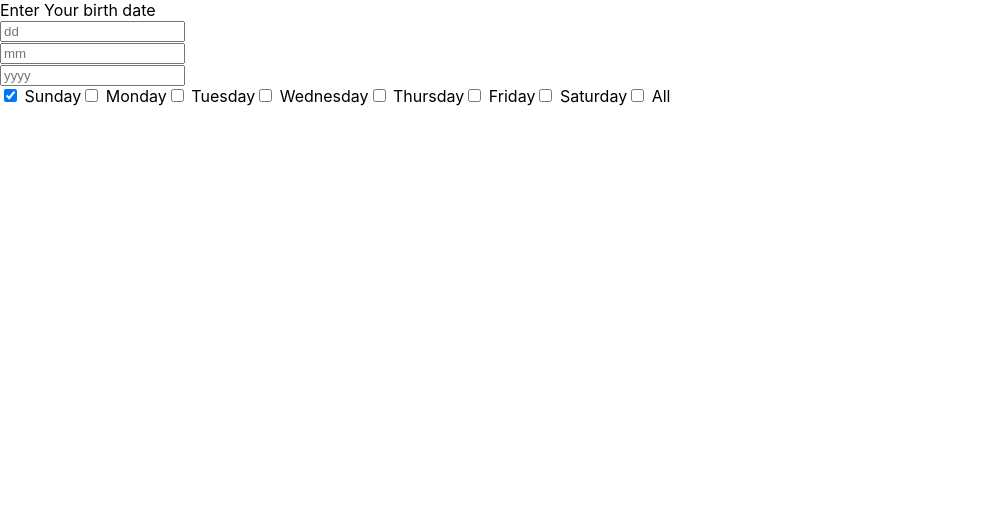
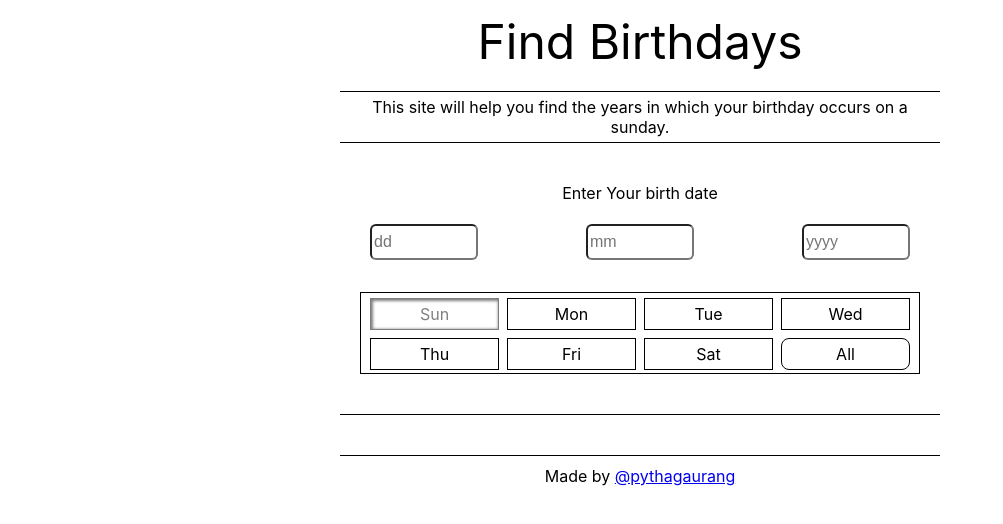
Before and after one commit to pythagaurang/find-birthday, a React (Create React App) app in the folder WEB/sunday-birthday/: page / in a window 1280 px wide. Shown: the top 524 px of the page, without its empty margins (0-1003 px from the left). Built offline with nearby package versions, Linux system fonts and the light colour scheme.

Commit message:
added css

```diff
--- a/WEB/sunday-birthday/src/App.css
+++ b/WEB/sunday-birthday/src/App.css
@@ -0,0 +1,127 @@
+@media only screen and (max-width: 480px){
+  .App{
+    max-width: 100%;
+  }
+}
+
+@media only screen and (min-width: 480px){
+  .App{
+    max-width: 600px;
+  }
+}
+
+.App{
+  margin: auto;
+}
+.title-logo{
+  font-size: 3em;
+  text-align: center;
+  display: flex;
+  justify-content: center;
+  flex-direction: column;
+  height: 80px;
+  padding: 1px 1px 10px 1px;
+  border-bottom: 1px solid black;
+}
+
+.description{
+  text-align: center;
+  padding: 5px;
+  border-bottom: 1px solid black;
+}
+
+.getDateText{
+  text-align: center;
+}
+.getDate{
+  margin: 40px 30px 10px 30px;
+}
+.getDateInputs{
+  display: flex;
+  flex-direction: row;
+  justify-content: space-between;
+}
+.getDateInput{
+  width: max-content;
+}
+.getDateInput>input{
+  width: 100px;
+  height: 30px;
+  font-size: 1em;
+  border-radius: 6px;
+}
+
+.inputError{
+  font-size: 0.9em;
+  height: 21px;
+}
+
+.invalidDateError{
+  padding-top: 2px;
+  text-align: center;
+}
+.getWeekdays{
+  border: 1px solid black;
+  margin: 20px 20px 5px 20px;
+  padding: 5px 5px;
+  display: flex;
+  flex-direction: column;
+  justify-content: space-between;
+  height: 70px;
+}
+.getWeekdaysRow{
+  display: flex;
+  flex-direction: row;
+  justify-content: space-between;
+}
+.getWeekdaysInput{
+  flex: 1;
+  margin: 0px 4px;
+  width:auto;
+  height:30px;
+}
+.getWeekdays>input, .getWeekdaysInput>input{
+  display: none;
+}
+.getWeekdaysInput>label{
+  align-items: center;
+  text-align: center;
+  display: flex;
+  flex-direction: column;
+  justify-content: center;
+  width: inherit;
+  height: inherit;
+  border: 1px solid black;
+
+}
+.getWeekdaysInput>input:checked+label{
+  box-shadow: 1px 1px 3px 1px inset;
+  opacity: 0.5;
+}
+.getWeekdaysInput.all label{
+  border-radius: 8px;
+}
+.showBD{
+  border-top: 1px solid black;
+  border-bottom: 1px solid black;
+  margin: 40px 0px 0px 0px;
+  padding: 20px 10px 20px 10px;
+  text-align: center;
+}
+.showBDEachDay{
+  border: 1px solid black;
+  box-shadow: 3px 3px 3px 1px grey;
+  margin: 10px;
+  padding: 15px 10px;
+}
+.showBDWeekday{
+  font-size: 1.2em;
+  margin-bottom: 5px;
+}
+.footer{
+  height: 40px;
+  display: flex;
+  justify-content: center;
+  flex-direction: column;
+  text-align: center;
+}
--- a/WEB/sunday-birthday/src/App.js
+++ b/WEB/sunday-birthday/src/App.js
@@ -34,7 +34,7 @@ function App() {
   const validDate = (day, month, year) => {
     let dt = new Date(year, month - 1, day),
       valid;
-    if (dt.getDate() !== day || dt.getMonth()!==(month-1)) {
+    if (dt.getDate() !== day || dt.getMonth()!==(month-1) || dt.getFullYear()!==year) {
       valid = false;
     } else {
       valid = true;
@@ -61,7 +61,7 @@ function App() {
     setErrorMessage("");
     if (!day || !year || !month || hasError) {
     } else if(!validDate(day, month, year)) {
-      setErrorMessage("Invalid date.")
+      setErrorMessage("Invalid Date: Check if the month has that many days.")
     } else if (!weekdays.includes(true)){
     } else {
       let dt,
@@ -89,18 +89,27 @@ function App() {
   },[birthdate,weekdays,hasError])
   return (
     <div className="App">
+      <div className="title-logo">
+        Find Birthdays
+      </div>
+      <div className="description">
+        This site will help you find the years in which your birthday occurs on a sunday.
+      </div>
       <GetDate
         birthdate={birthdate}
         setBirthdate={setBirthdate}
         setHasError={setHasError}
       />
+      <ShowErrorMessage className="invalidDateError" errorMessage={errorMessage} />
       <GetWeekdays
         weekdays={weekdays}
         setWeekdays={setWeekdays}
         setHasError={setHasError}
       />
-      <ShowErrorMessage errorMessage={errorMessage} />
       {data.years.length !== 0 && <ShowBirthdays data={data}/>}
+      <div className="footer">
+        <div>Made by <a href="#">@pythagaurang</a></div>
+        </div>
     </div>
   );
 }
--- a/WEB/sunday-birthday/src/components/GetDate.js
+++ b/WEB/sunday-birthday/src/components/GetDate.js
@@ -13,7 +13,7 @@ function GetDate({ birthdate, setBirthdate, setHasError }) {
   useEffect(() => {
     if (day && (day < 1 || day > 31)) {
       setHasError(true);
-      setErrorMessage({ ...errorMessage, day: "Choose a day from 1-31" });
+      setErrorMessage({ ...errorMessage, day: "Invalid day" });
     } else {
       setErrorMessage({ ...errorMessage, day: null });
       setHasError(errorMessage.month != null || errorMessage.year != null);
@@ -22,7 +22,7 @@ function GetDate({ birthdate, setBirthdate, setHasError }) {
   useEffect(() => {
     if (month && (month < 1 || month > 12)) {
       setHasError(true);
-      setErrorMessage({ ...errorMessage, month: "Choose a month from 1-12" });
+      setErrorMessage({ ...errorMessage, month: "Invalid month" });
     } else {
       setErrorMessage({ ...errorMessage, month: null });
       setHasError(errorMessage.day != null || errorMessage.year != null);
@@ -33,7 +33,7 @@ function GetDate({ birthdate, setBirthdate, setHasError }) {
       setHasError(true);
       setErrorMessage({
         ...errorMessage,
-        year: "Choose a year from 1800-2200",
+        year: "Invalid Year",
       });
     } else {
       setErrorMessage({ ...errorMessage, year: null });
@@ -48,44 +48,49 @@ function GetDate({ birthdate, setBirthdate, setHasError }) {
     });
   }, [day, month, year]);
   return (
-    <div>
-      <div>Enter Your birth date</div>
-      <div>
-        <ShowErrorMessage errorMessage={errorMessage.day} />
+    <div className="getDate">
+      <div className="getDateText">Enter Your birth date</div>
+      <div className="getDateInputs">
+      <div className="getDateInput">
+        <ShowErrorMessage className="inputError" errorMessage={errorMessage.day} />
         <input
           id="day"
           type="number"
           value={birthdate.day}
+          autoComplete="off"
           placeholder="dd"
           onChange={(e) => {
             setDay(e.target.value);
           }}
         />
       </div>
-      <div>
-        <ShowErrorMessage errorMessage={errorMessage.month} />
+      <div className="getDateInput">
+        <ShowErrorMessage className="inputError" errorMessage={errorMessage.month} />
         <input
           id="month"
           type="number"
           value={birthdate.month}
+          autoComplete="off"
           placeholder="mm"
           onChange={(e) => {
             setMonth(e.target.value);
           }}
         />
       </div>
-      <div>
-        <ShowErrorMessage errorMessage={errorMessage.year} />
+      <div className="getDateInput">
+        <ShowErrorMessage className="inputError" errorMessage={errorMessage.year} />
         <input
           id="year"
           type="number"
           value={birthdate.year}
+          autoComplete="off"
           placeholder="yyyy"
           onChange={(e) => {
             setYear(e.target.value);
           }}
         />
       </div>
+      </div>
     </div>
   );
 }
--- a/WEB/sunday-birthday/src/components/GetWeekdays.js
+++ b/WEB/sunday-birthday/src/components/GetWeekdays.js
@@ -17,8 +17,9 @@ function GetWeekdays({ weekdays, setWeekdays }) {
     setWeekdays(change);
   };
   return (
-    <div>
-      <div>
+    <div className="getWeekdays">
+    <div className="getWeekdaysRow">
+      <div className="getWeekdaysInput">
         <input
           type="checkbox"
           checked={weekdays[0]}
@@ -26,8 +27,10 @@ function GetWeekdays({ weekdays, setWeekdays }) {
           id="sunday"
           name="sunday"
           value="0"
-        />{" "}
-        Sunday
+        />
+        <label for="sunday">Sun</label>
+      </div>
+      <div className="getWeekdaysInput">
         <input
           type="checkbox"
           checked={weekdays[1]}
@@ -36,7 +39,9 @@ function GetWeekdays({ weekdays, setWeekdays }) {
           name="monday"
           value="1"
         />{" "}
-        Monday
+        <label for="monday">Mon</label>
+        </div>
+      <div className="getWeekdaysInput">
         <input
           type="checkbox"
           checked={weekdays[2]}
@@ -45,7 +50,9 @@ function GetWeekdays({ weekdays, setWeekdays }) {
           name="tuesday"
           value="2"
         />{" "}
-        Tuesday
+        <label for="tuesday">Tue</label>
+        </div>
+      <div className="getWeekdaysInput">
         <input
           type="checkbox"
           checked={weekdays[3]}
@@ -54,7 +61,11 @@ function GetWeekdays({ weekdays, setWeekdays }) {
           name="wednesday"
           value="3"
         />{" "}
-        Wednesday
+        <label for="wednesday">Wed</label>
+        </div>
+        </div>
+    <div className="getWeekdaysRow">
+      <div className="getWeekdaysInput">
         <input
           type="checkbox"
           checked={weekdays[4]}
@@ -63,7 +74,9 @@ function GetWeekdays({ weekdays, setWeekdays }) {
           name="thursday"
           value="4"
         />{" "}
-        Thursday
+        <label for="thursday">Thu</label>
+        </div>
+      <div className="getWeekdaysInput">
         <input
           type="checkbox"
           checked={weekdays[5]}
@@ -72,7 +85,10 @@ function GetWeekdays({ weekdays, setWeekdays }) {
           name="friday"
           value="5"
         />{" "}
-        Friday
+
+        <label for="friday">Fri</label>
+        </div>
+      <div className="getWeekdaysInput">
         <input
           type="checkbox"
           checked={weekdays[6]}
@@ -81,7 +97,9 @@ function GetWeekdays({ weekdays, setWeekdays }) {
           name="saturday"
           value="6"
         />{" "}
-        Saturday
+        <label for="saturday">Sat</label>
+        </div>
+      <div className="getWeekdaysInput all">
         <input
           type="checkbox"
           checked={weekdays.every((v) => v)}
@@ -90,8 +108,10 @@ function GetWeekdays({ weekdays, setWeekdays }) {
           name="all"
           value="all"
         />{" "}
-        All
-      </div>
+        <label for="all">All</label>
+        </div>
+    </div>
+
       {/* < select
             multiple={true}
             value={weekdays}
--- a/WEB/sunday-birthday/src/components/ShowBirthdays.js
+++ b/WEB/sunday-birthday/src/components/ShowBirthdays.js
@@ -9,11 +9,12 @@ function ShowBirthdays({ data }) {
     "Saturday",
   ];
   return (
-    <div>
+    <div className="showBD">
+      {data.day==29 && data.month==2 && <div>Bruh. 29 feb?</div>}
       {[...Array(7).keys()].filter((i)=>data.years[i].length).map((i) => {
         return (
-          <div>
-            <div>{WEEKDAY[i]}</div>
+          <div className="showBDEachDay">
+            <div className="showBDWeekday">{WEEKDAY[i]}</div>
             <div>
               {data.years[i].reduce((a,b)=>a+", "+b)}
             </div>
--- a/WEB/sunday-birthday/src/components/ShowErrorMessage.js
+++ b/WEB/sunday-birthday/src/components/ShowErrorMessage.js
@@ -1,5 +1,5 @@
-function ShowErrorMessage({ errorMessage }) {
-  return <div style={{ color: "red" }}>{errorMessage}</div>;
+function ShowErrorMessage({ errorMessage , className}) {
+  return <div className={className} style={{ color: "red" }}>{errorMessage}</div>;
 }
 
 export default ShowErrorMessage;
```
